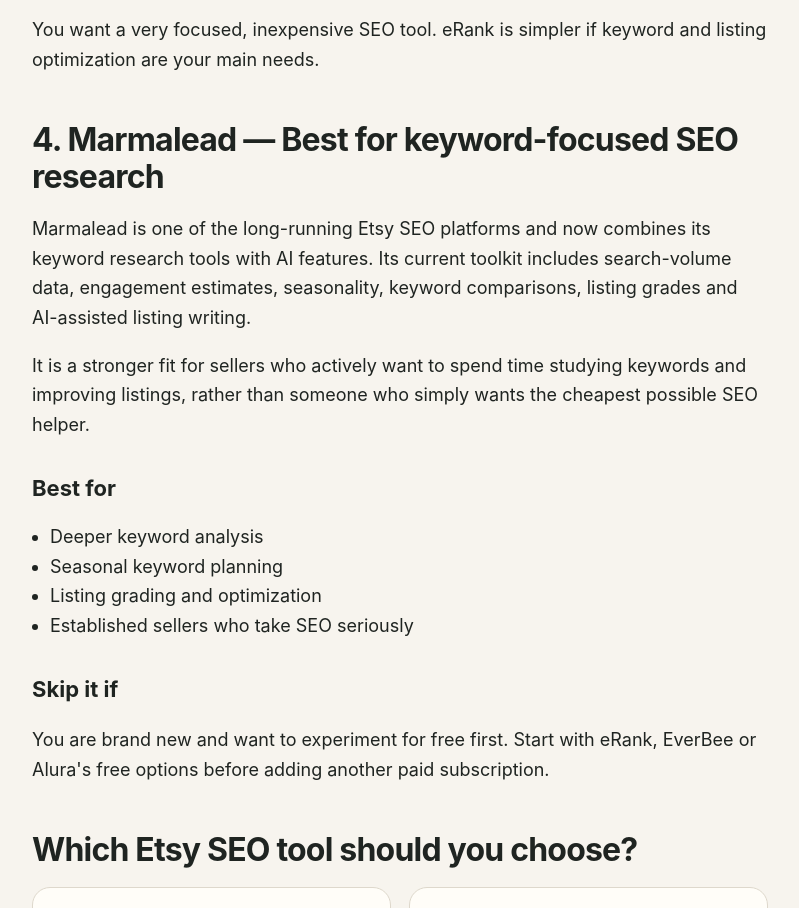
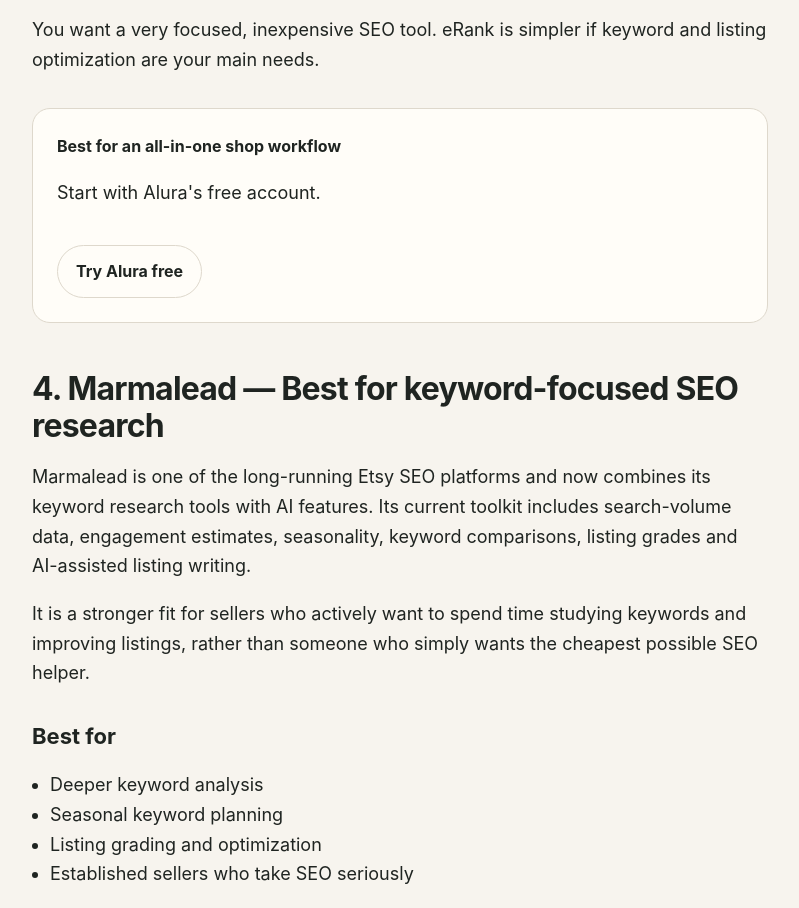
Before and after one commit to atoi-glitch/makershelf-starter, a plain HTML site: page blog/best-etsy-seo-tools-2026.html in a window 1280 px wide. Shown: the part 3535-4443 px from the top of the page, without its empty margins (240-1039 px from the left). Drawn offline with Linux system fonts and the light colour scheme.

Commit message:
Add MakerShelf Alura affiliate link

```diff
--- a/blog/best-etsy-seo-tools-2026.html
+++ b/blog/best-etsy-seo-tools-2026.html
@@ -172,7 +172,7 @@
     eRank is simpler if keyword and listing optimization are your main needs.
   </p>
 
-  <h2>4. Marmalead — Best for keyword-focused SEO research</h2>
+  <div class="cta"><strong>Best for an all-in-one shop workflow</strong><p>Start with Alura's free account.</p><a class="btn secondary" href="https://www.alura.io?via=airi">Try Alura free</a></div><h2>4. Marmalead — Best for keyword-focused SEO research</h2>
 
   <p>
     Marmalead is one of the long-running Etsy SEO platforms and now combines its keyword research tools with AI features.
```
